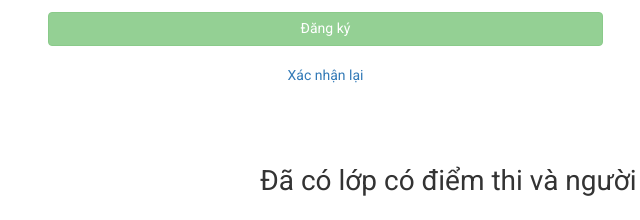
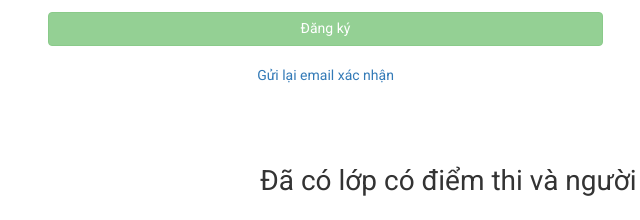
Before and after one commit to m-inh/hong-diem-uet-v2, a website: page public/index.html in a window 1280 px wide. Shown: the part 335-555 px from the top of the page, 22-662 px from the left. Drawn offline with Linux system fonts and the light colour scheme.

Commit message:
send email

```diff
--- a/public/index.html
+++ b/public/index.html
@@ -56,7 +56,7 @@
                 <div class="form-group">
                     <button class="btn btn-success btn-block btn_register" type="submit">Đăng ký</button>
                     <div class="reconfirm text-center" style="padding-top: 20px">
-                        <a href="reactive.html">Xác nhận lại</a>
+                        <a href="reactive.html">Gửi lại email xác nhận</a>
                     </div>
                 </div>
             </form>
```
